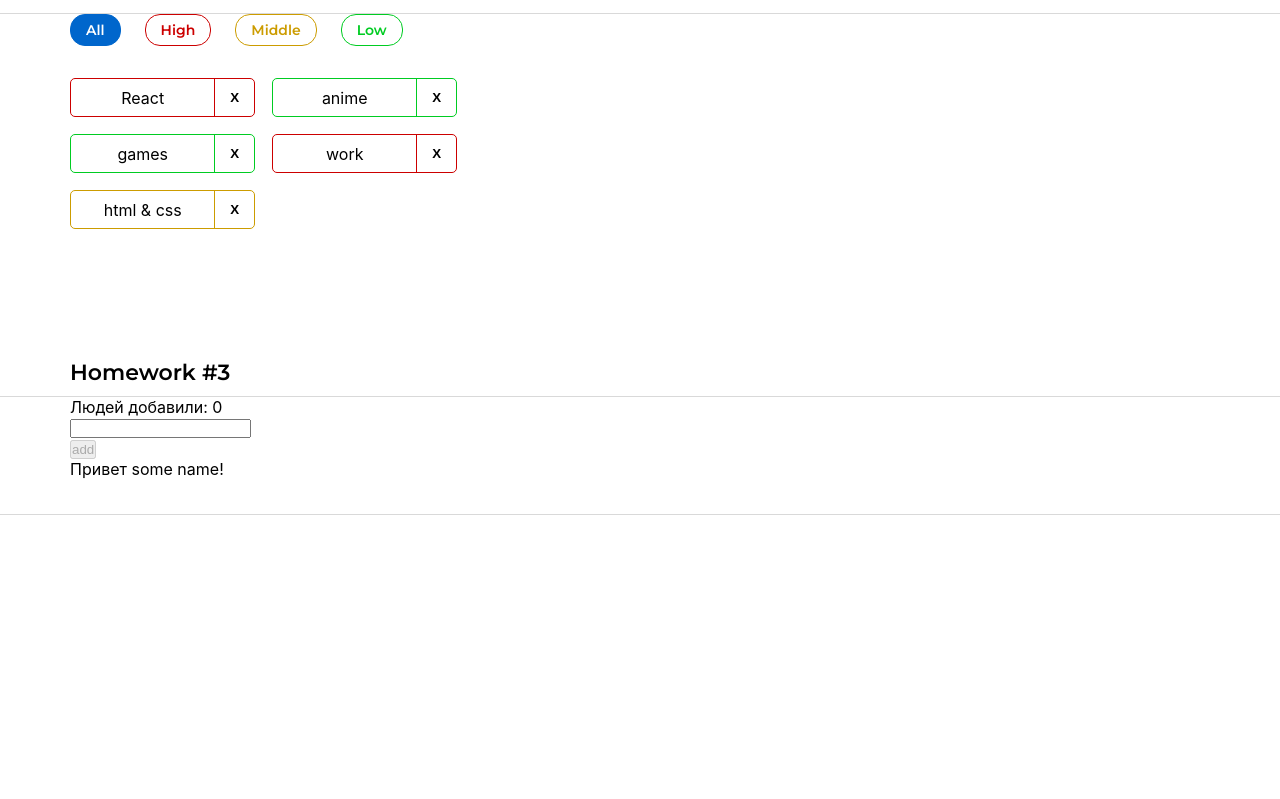
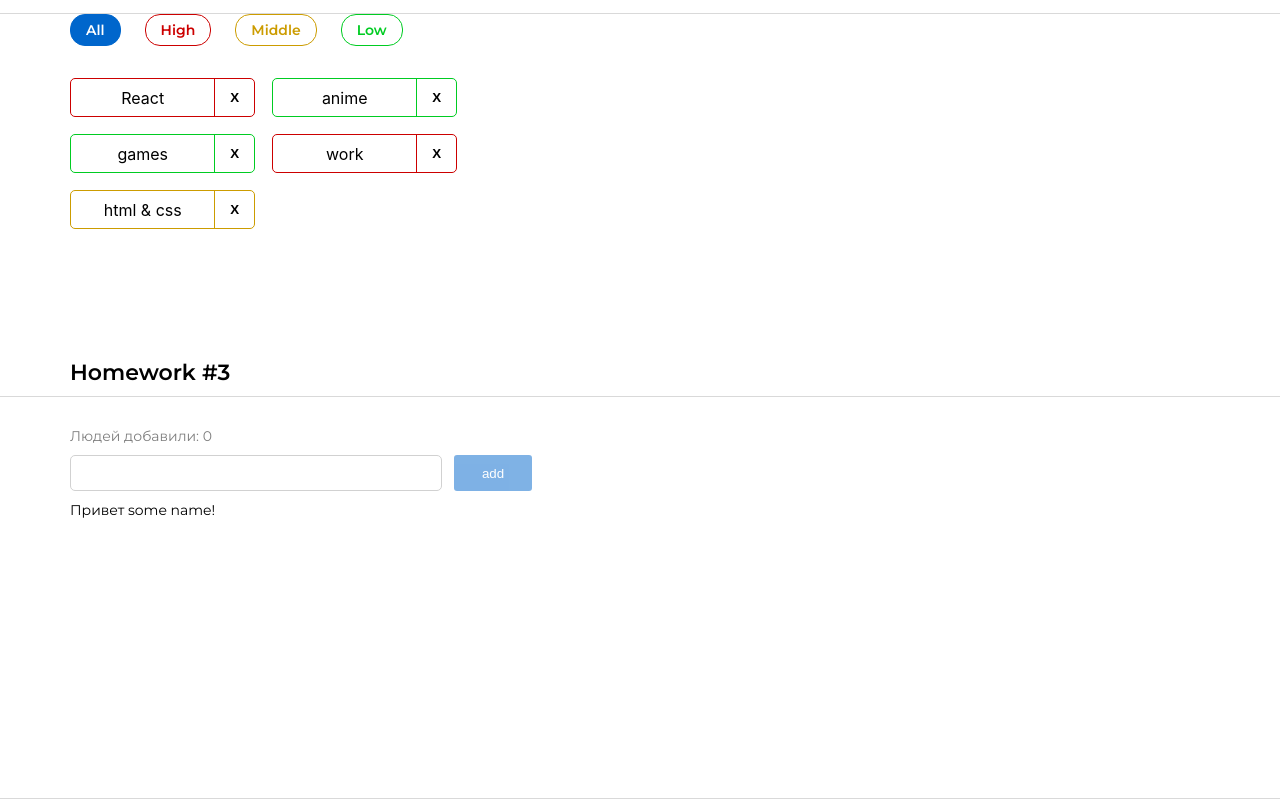
Before and after one commit to lankut/hws2-master, a React (Create React App) app: page / in a window 1280 px wide. Shown: the part 553-1352 px from the top of the page. Before the commit the page ends 1068 px from the top, so only its background shows below. Built offline with nearby package versions, Linux system fonts and the light colour scheme.

Commit message:
sprint2_hw2_done_3.3

```diff
--- a/src/s2-homeworks/hw03/Greeting.module.css
+++ b/src/s2-homeworks/hw03/Greeting.module.css
@@ -1,22 +1,43 @@
 .greetingForm {
+    height: 336px;
+    /*background-color: red;*/
+
 }
 
 .inputAndButtonContainer {
+    display: flex;
+    gap: 12px;
+    /*background-color: red;*/
 }
 
 .error {
+    color: red;
 }
 
 .input {
+    width: 372px;
+    height: 36px;
+    border: 1px solid #D1D1D1;
+    border-radius: 5px;
+    margin-bottom: 10px;
 }
 
 .input:focus {
+    outline: none;
+
 }
 
 .errorInput {
+    border: 1px solid red;
 }
 
 .button {
+    width: 78px;
+    height: 36px;
+    border-radius: 3px;
+    border-width: 0;
+    background-color: #0066CC;
+    color: white;
 }
 
 .button:focus {
@@ -26,10 +47,20 @@
 }
 
 .button:disabled {
+    opacity: 0.5;
 }
 
 .text {
+    margin-top: 30px;
+    margin-bottom: 10px;
+    font-family: Montserrat, sans-serif;
+    font-weight: 400;
+    font-size: 14px;
+    opacity: 0.5;
 }
 
 .greeting {
+    font-family: Montserrat, sans-serif;
+    font-weight: 500;
+    font-size: 14px;
 }
--- a/src/s2-homeworks/hw03/Greeting.tsx
+++ b/src/s2-homeworks/hw03/Greeting.tsx
@@ -25,8 +25,8 @@ const Greeting: React.FC<GreetingPropsType> = (
         lastUserName,
     } // деструктуризация пропсов
 ) => {
-    const inputClass = s.errorInput // need to fix with (?:)
-
+    const inputClass = `${s.input} ${error ? s.errorInput : ''}` // need to fix with (?:)
+    console.log(name)
     return (
         <div id={'hw3-form'} className={s.greetingForm}>
             <div className={s.text}>
--- a/src/s2-homeworks/hw03/GreetingContainer.tsx
+++ b/src/s2-homeworks/hw03/GreetingContainer.tsx
@@ -43,8 +43,9 @@ const GreetingContainer: React.FC<GreetingContainerPropsType> = ({users, addUser
 
     const setNameCallback = (e: ChangeEvent<HTMLInputElement>) => { // need to fix any
         setName(e.currentTarget.value) // need to fix
-        setError('')
+        // setError('')
         error && setError('')
+        console.log(error)
     }
     const addUser = () => {
         pureAddUser(name, setError, setName, addUserCallback)
```
